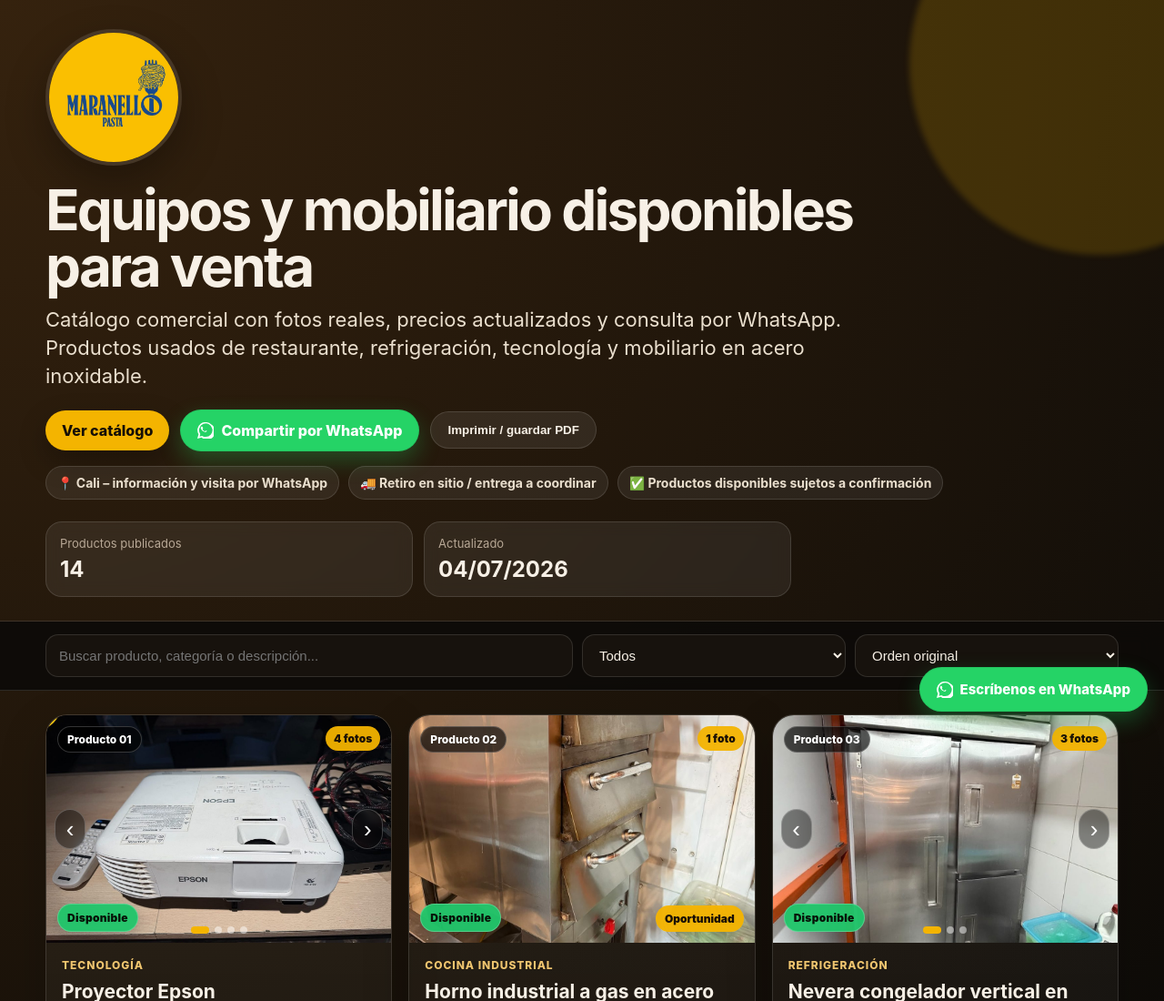
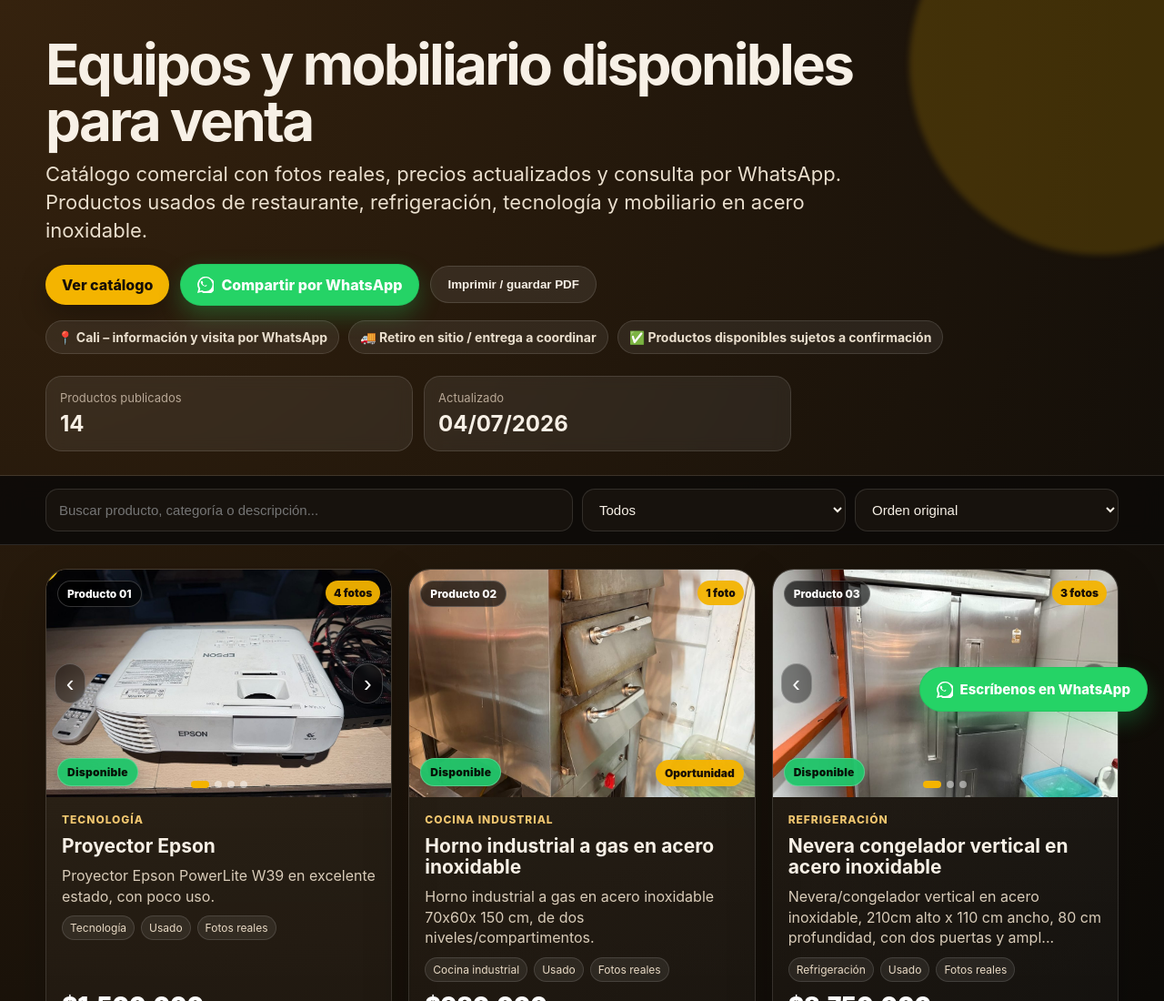
Before and after one commit to maranellopasta/catalogo-maranello, a plain HTML site: page index.html in a window 1280 px wide. Shown: the top 1100 px of the page at 91% size. Drawn offline with Linux system fonts and the light colour scheme.

Commit message:
Actualización de catalogo
Actualización de catalogo

```diff
--- a/index.html
+++ b/index.html
@@ -165,9 +165,6 @@ main{padding:26px 18px 42px;}
 <body>
 <header class="hero">
   <div class="wrap">
-    <div class="brand">
-      <img src="assets/logo.jpg" alt="Maranello Pasta" class="brand-logo">
-    </div>
     <h1>Equipos y mobiliario disponibles para venta</h1>
     <p class="lead">Catálogo comercial con fotos reales, precios actualizados y consulta por WhatsApp. Productos usados de restaurante, refrigeración, tecnología y mobiliario en acero inoxidable.</p>
     <div class="hero-actions">
```
